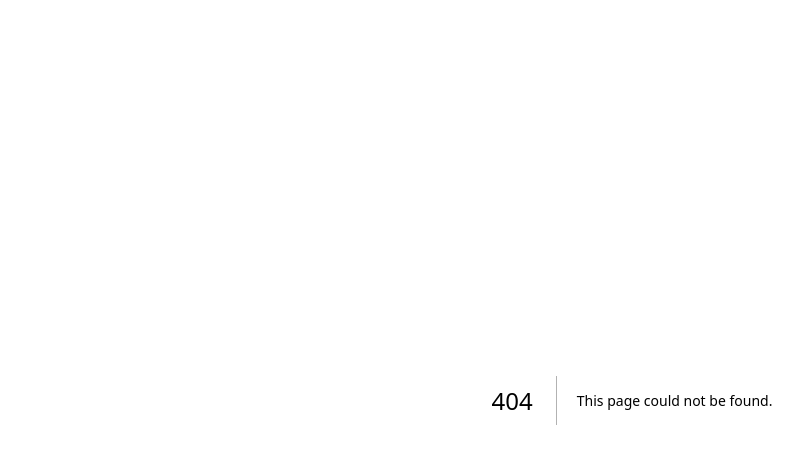
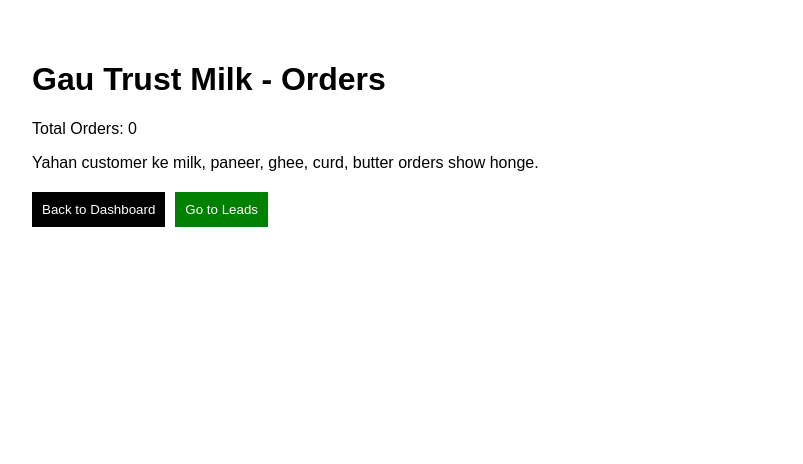
Before and after one commit to rudrajain95/gau-trust, a Next.js app: page /admin/orders in a window 1280 px wide. Before the commit this address had no page. Shown: the top 464 px of the page, without its empty margins (8-811 px from the left). Built offline with nearby package versions, Linux system fonts and the light colour scheme.

Commit message:
create admin orders page

```diff
--- /dev/null
+++ b/app/admin/orders/page.tsx
@@ -0,0 +1,43 @@
+"use client";
+
+import { useRouter } from "next/navigation";
+
+export default function OrdersPage() {
+  const router = useRouter();
+
+  return (
+    <div style={{ padding: 40, fontFamily: "Arial" }}>
+      <h1>Gau Trust Milk - Orders</h1>
+
+      <p>Total Orders: 0</p>
+      <p>Yahan customer ke milk, paneer, ghee, curd, butter orders show honge.</p>
+
+      <div style={{ marginTop: 20 }}>
+        <button
+          onClick={() => router.push("/admin/dashboard")}
+          style={{
+            padding: 10,
+            background: "black",
+            color: "white",
+            border: "none",
+            marginRight: 10,
+          }}
+        >
+          Back to Dashboard
+        </button>
+
+        <button
+          onClick={() => router.push("/admin/leads")}
+          style={{
+            padding: 10,
+            background: "green",
+            color: "white",
+            border: "none",
+          }}
+        >
+          Go to Leads
+        </button>
+      </div>
+    </div>
+  );
+}
```
